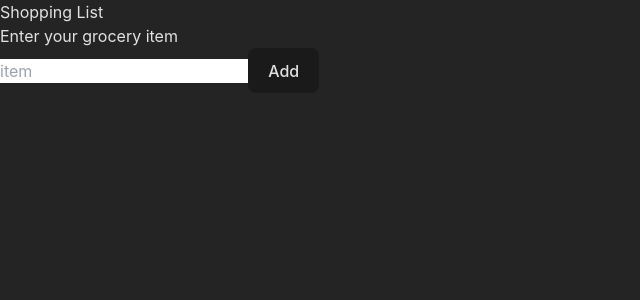
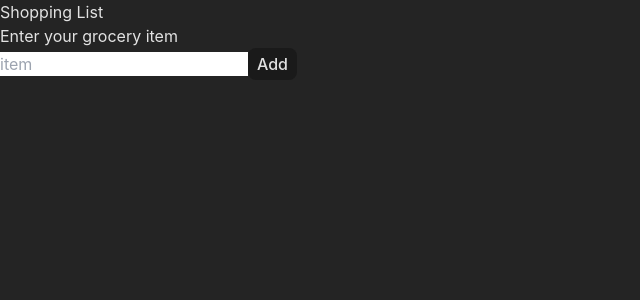
Before and after one commit to MagdaMie/ShoppingList, a React (Vite) app in the folder shoppingList/: page / in a window 1280 px wide. Shown: the top 300 px of the page, without its empty margins (0-640 px from the left). Built offline with nearby package versions, Linux system fonts and the light colour scheme.

Commit message:
css improvements

```diff
--- a/shoppingList/src/componets/Input.jsx
+++ b/shoppingList/src/componets/Input.jsx
@@ -4,8 +4,10 @@ const Input = (props) => {
     return (
         <form action="" className="m-6" onSubmit={props.onSubmit}>
             <p>Enter your grocery item</p>
-            <input type="text"  placeholder="item" className="center" onChange={props.onChange} value={props.value}/>
+            <div className="m-4">
+            <input type="text"  placeholder="item" onChange={props.onChange} value={props.value} className="mr-4"/>
             <button type="submit">Add</button>
+            </div>
         </form>
     )
 }
--- a/shoppingList/src/componets/ListElement.jsx
+++ b/shoppingList/src/componets/ListElement.jsx
@@ -3,8 +3,8 @@
 const ListElement = (props) => {
 
     return(
-        <div>
-            <p>{props.content}</p>
+        <div className="flex justify-center items-center">
+            <p className="m-2">{props.content}</p>
             <button onClick={props.onClick}>x</button>
         </div>
     )
--- a/shoppingList/src/index.css
+++ b/shoppingList/src/index.css
@@ -28,7 +28,7 @@ body {
 button {
   border-radius: 8px;
   border: 1px solid transparent;
-  padding: 0.6em 1.2em;
+  padding: 0.2em 0.5em ;
   font-size: 1em;
   font-weight: 500;
   font-family: inherit;
```
